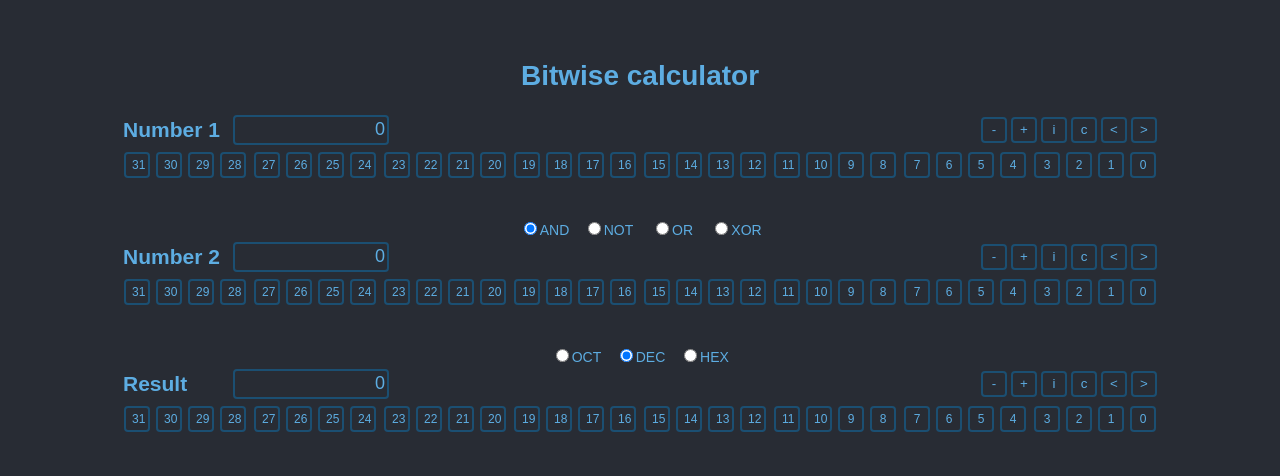
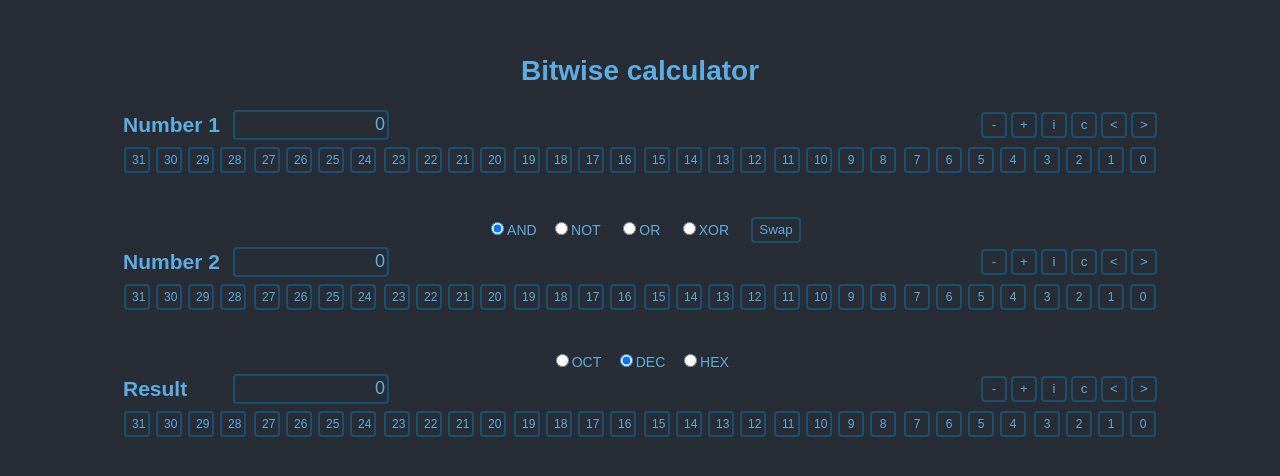
Before and after one commit to serhii-untilov/react-bitwise, a React (Create React App) app: page / in a window 1280 px wide. Shown: the part 162-638 px from the top of the page. Built offline with nearby package versions, Linux system fonts and the light colour scheme.

Commit message:
Add swap button

```diff
--- a/src/App.css
+++ b/src/App.css
@@ -96,6 +96,23 @@ h2 {
   width: 64px;
 }
 
+.operation__button {
+  margin-top: 39px;
+  margin-left: 16px;
+  text-align: center;
+  border-radius: 4px;
+  border-color: #1B4F72;
+  border-style: solid;
+  color: #5DADE2;
+  background-color: #282c34;
+
+  height: 26px;
+}
+
+.operation__button:hover {
+  border-color: #5DADE2;
+}
+
 .notation {
   margin-top: 36px;
   text-align: center;
--- a/src/App.js
+++ b/src/App.js
@@ -26,11 +26,18 @@ function App() {
     setResult(calculate(number1, number2, value))
   }
 
+  function Swap() {
+    const n1 = number1
+    setNumber1(number2)
+    setNumber2(n1)
+    setResult(calculate(number2, n1, operation))
+  }
+
    return (
      <div className="App">
        <div className="row center"><h1><a href="https://github.com/sergey-untilov/react-bitwise" target="_blank">Bitwise calculator</a></h1></div>
        <Number caption="Number 1" number={number1} notation={notation} onChange={onChangeNumber1} />
-       <Operation operation={operation} onChange={onChangeOperation} />
+       <Operation operation={operation} onChange={onChangeOperation} swap={Swap}/>
        <Number caption="Number 2" number={number2} notation={notation} onChange={onChangeNumber2} />
        <Notation notation={notation} onChange={setNotation} />
        <Number caption="Result" number={result} notation={notation} onChange={setResult}/>
--- a/src/components/Operation.js
+++ b/src/components/Operation.js
@@ -21,6 +21,7 @@ function Operation(props) {
               <div class="operation">
                 <input type="radio" checked={props.operation === OperationEnum.XOR} onClick={(e) => { props.onChange(OperationEnum.XOR) }} /><label>XOR</label>
               </div>
+              <button className="operation__button" onClick={(e) => { props.swap() }}>Swap</button>
             </div>
         </div>
     )
```
